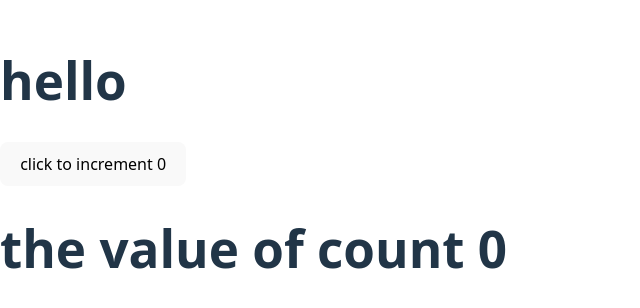
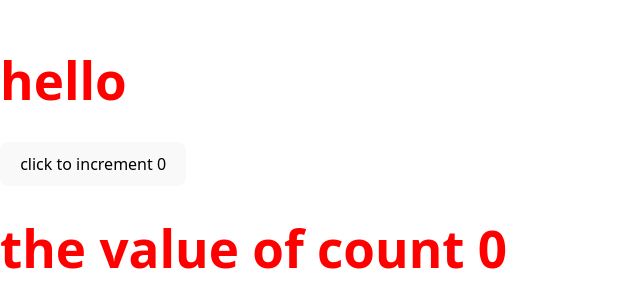
Before and after one commit to AyushSharma-17/React_revsionT1, a React (Vite) app: page / in a window 1280 px wide. Shown: the part 236-544 px from the top of the page, without its empty margins (0-640 px from the left). Built offline with nearby package versions, Linux system fonts and the light colour scheme.

Commit message:
inline styling in react

```diff
--- a/src/App.jsx
+++ b/src/App.jsx
@@ -4,7 +4,7 @@ import Ncounter from "./ncounter";
 function App() {
   const [count, setCount] = useState(0);
   return (
-    <div>
+    <div style={{ color: 'red', backgroundColor: 'white' }}>
       <h1>hello</h1>
       <button onClick={() => setCount(count + 1)}> click to increment {count}</button>
       <Ncounter count={count} />
```
